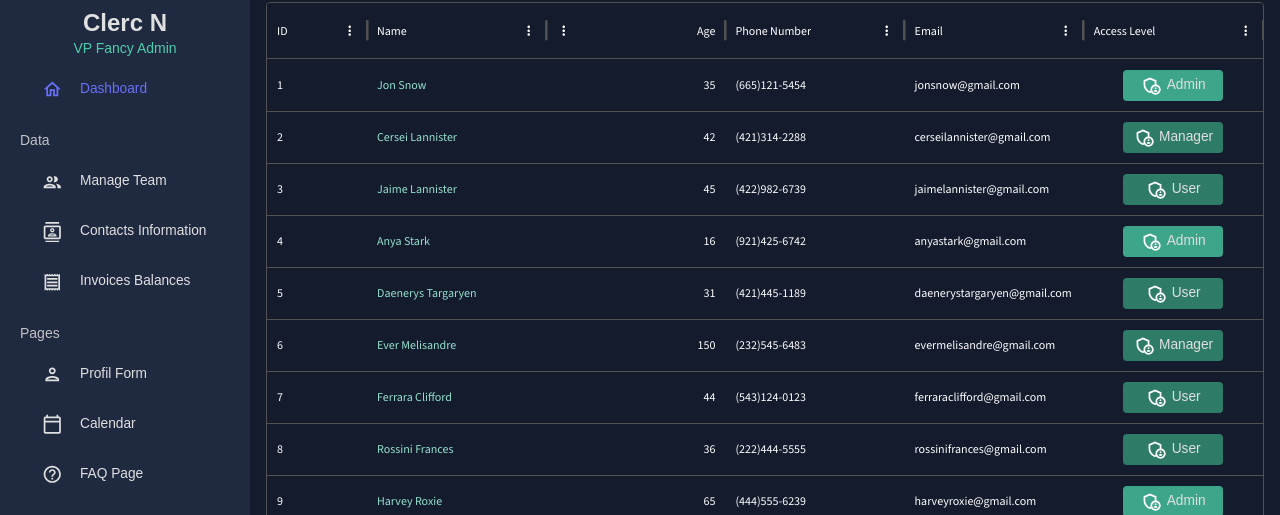
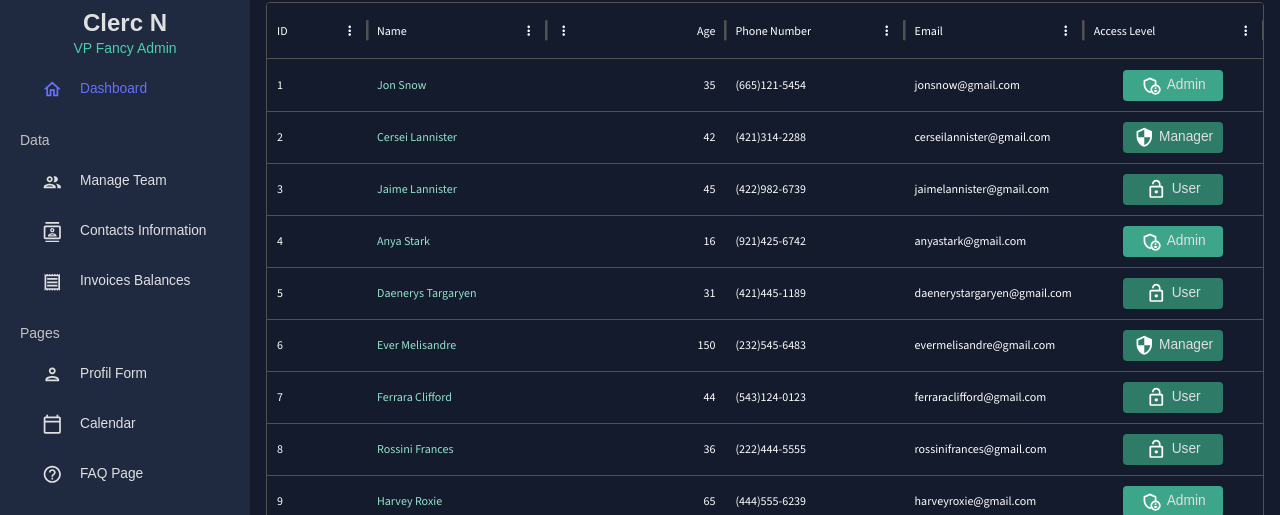
Before and after one commit to ncn17/ncn-react-admin, a React (Vite) app: page /team in a window 1280 px wide. Shown: the part 156-671 px from the top of the page. Built offline with nearby package versions, Linux system fonts and the light colour scheme.

Commit message:
fix team level icon

```diff
--- a/src/pages/team/index.tsx
+++ b/src/pages/team/index.tsx
@@ -20,6 +20,17 @@ export const Team = () => {
         return colors.greenAccent[700];
       default:
         return colors.greenAccent[700];
+    }
+  };
+
+  const getAccessIcon = (access: string) => {
+    switch (access) {
+      case 'admin':
+        return <AdminPanelSettingsOutlined />;
+      case 'manager':
+        return <SecurityOutlined />;
+      default:
+        return <LockOpenOutlined />;
     }
   };
 
@@ -68,7 +79,7 @@ export const Team = () => {
             bgcolor={getAccessBgColor(access)}
             borderRadius="4px"
           >
-            <AdminPanelSettingsOutlined />
+            {getAccessIcon(access)}
             <Typography
               textTransform="capitalize"
               color={colors.grey[100]}
```
